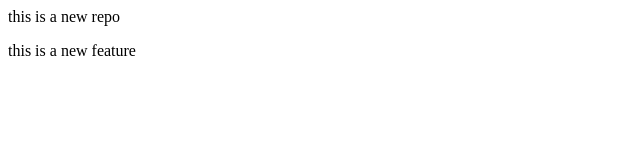
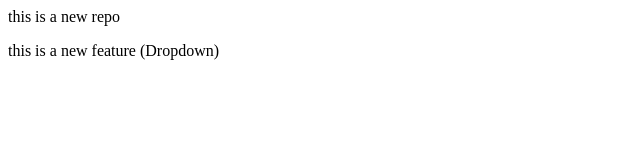
Before and after one commit to HarshitaNarisetty/Ayesha, a plain HTML site: page index.html in a window 1280 px wide. Shown: the full height of the page, 0-640 px from the left. Drawn offline with Linux system fonts and the light colour scheme.

Commit message:
Add Dropdown

```diff
--- a/index.html
+++ b/index.html
@@ -1,2 +1,2 @@
  <p>this is a new repo</p>
- <p>this is a new feature</p>
+ <p>this is a new feature (Dropdown)</p>
```
